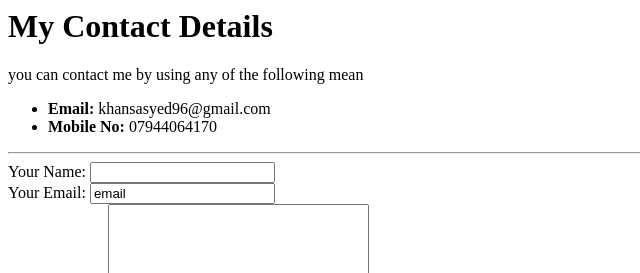
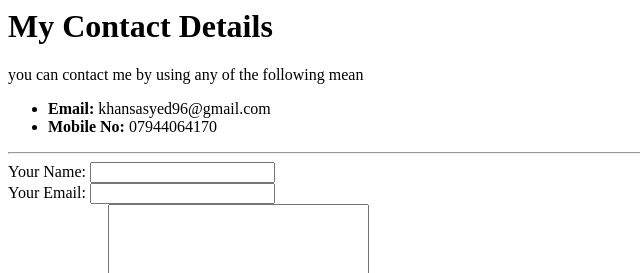
Before and after one commit to K-Syedd/CV, a plain HTML site: page contact.html in a window 1280 px wide. Shown: the top 273 px of the page, 0-640 px from the left. Drawn offline with Linux system fonts and the light colour scheme.

Commit message:
Update contact.html

```diff
--- a/contact.html
+++ b/contact.html
@@ -15,7 +15,7 @@
       <label>Your Name:</label>
       <input type="text" name="YourName" value=""><br>
       <label>Your Email:</label>
-      <input type="email" name="YourEmail" value="email"><br>
+      <input type="email" name="YourEmail" value=""><br>
       <label>Your Message:</label>
       <textarea name="YourMessage" rows="10" cols="30"></textarea><br>
       <input type="submit" name="" value="Submit">
```
